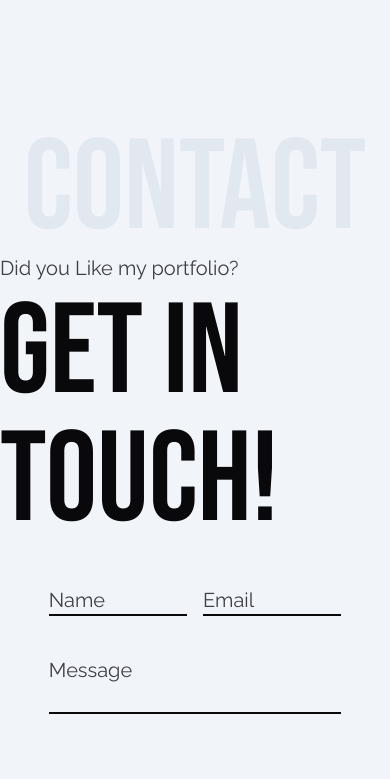
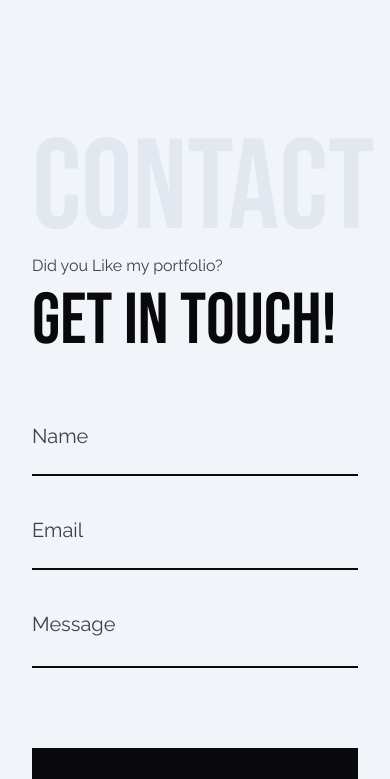
Before and after one commit to Vitor-Silva27/personal-portfolio, a Next.js app: page / in a window 390 px wide. Shown: the part 5869-6648 px from the top of the page. Built offline with nearby package versions, Linux system fonts and the light colour scheme.

Commit message:
make contact form responsive

```diff
--- a/src/components/ContactSection/ContactSection.tsx
+++ b/src/components/ContactSection/ContactSection.tsx
@@ -30,16 +30,16 @@ export const ContactSection = () => {
     ]
 
   return (
-      <section id="contact" className="flex flex-col items-center font-display relative py-32 sm:py-96 z-10 bg-slate-100">
+      <section id="contact" className="flex flex-col sm:items-center font-display px-8 relative py-32 sm:py-96 z-10 bg-slate-100 mb-28">
         <h2 className="text-9xl md:text-10xl absolute text-slate-200 top-0 -z-20">Contact</h2>
         <div className="flex flex-col items-start justify-center">
-            <p className="font-body mb-2 text-xl text-zinc-700">Did you Like my portfolio?</p>
-            <h3 className="font-display text-9xl text-zinc-950">Get in touch!</h3>
+            <p className="font-body mb-2 sm:text-xl text-zinc-700">Did you Like my portfolio?</p>
+            <h3 className="font-display text-7xl sm:text-9xl text-zinc-950">Get in touch!</h3>
         </div>
-        <form className="flex flex-col gap-4 mt-10 w-3/4 max-w-xl font-body mb-8"  onSubmit={handleSubmit(onSubmit)}>
-            <div className="flex gap-4 mb-6">
-                <input  {...register('name', { required: true })} type="text" placeholder="Name" className="outline-none bg-transparent border-b-2 border-zinc-950 w-full text-xl focus:border-yellow-400 placeholder:text-zinc-700" />
-                <input  {...register('email', { required: true })} type="email" placeholder="Email" className="outline-none bg-transparent border-b-2 border-zinc-950 w-full text-xl focus:border-yellow-400 placeholder:text-zinc-700"/>
+        <form className="flex flex-col gap-4 mt-10 w-full sm:w-3/4 max-w-xl font-body mb-8"  onSubmit={handleSubmit(onSubmit)}>
+            <div className="flex flex-col sm:flex-row gap-4 mb-6">
+                <input  {...register('name', { required: true })} type="text" placeholder="Name" className="outline-none bg-transparent border-b-2 border-zinc-950 w-full text-xl focus:border-yellow-400 placeholder:text-zinc-700 py-6" />
+                <input  {...register('email', { required: true })} type="email" placeholder="Email" className="outline-none bg-transparent border-b-2 border-zinc-950 w-full text-xl focus:border-yellow-400 placeholder:text-zinc-700  py-6"/>
             </div>
             <textarea {...register('message', { required: true })} placeholder="Message" className="resize-none outline-none bg-transparent border-b-2 border-zinc-950 w-full text-xl focus:border-yellow-400 placeholder:text-zinc-700"/>
             <button type="submit" className="mt-16 flex justify-center items-center gap-12 p-4 h-20 hover:bg-yellow-400 hover:font-bold bg-zinc-950 text-zinc-100 hover:text-zinc-950">Send</button>
```
